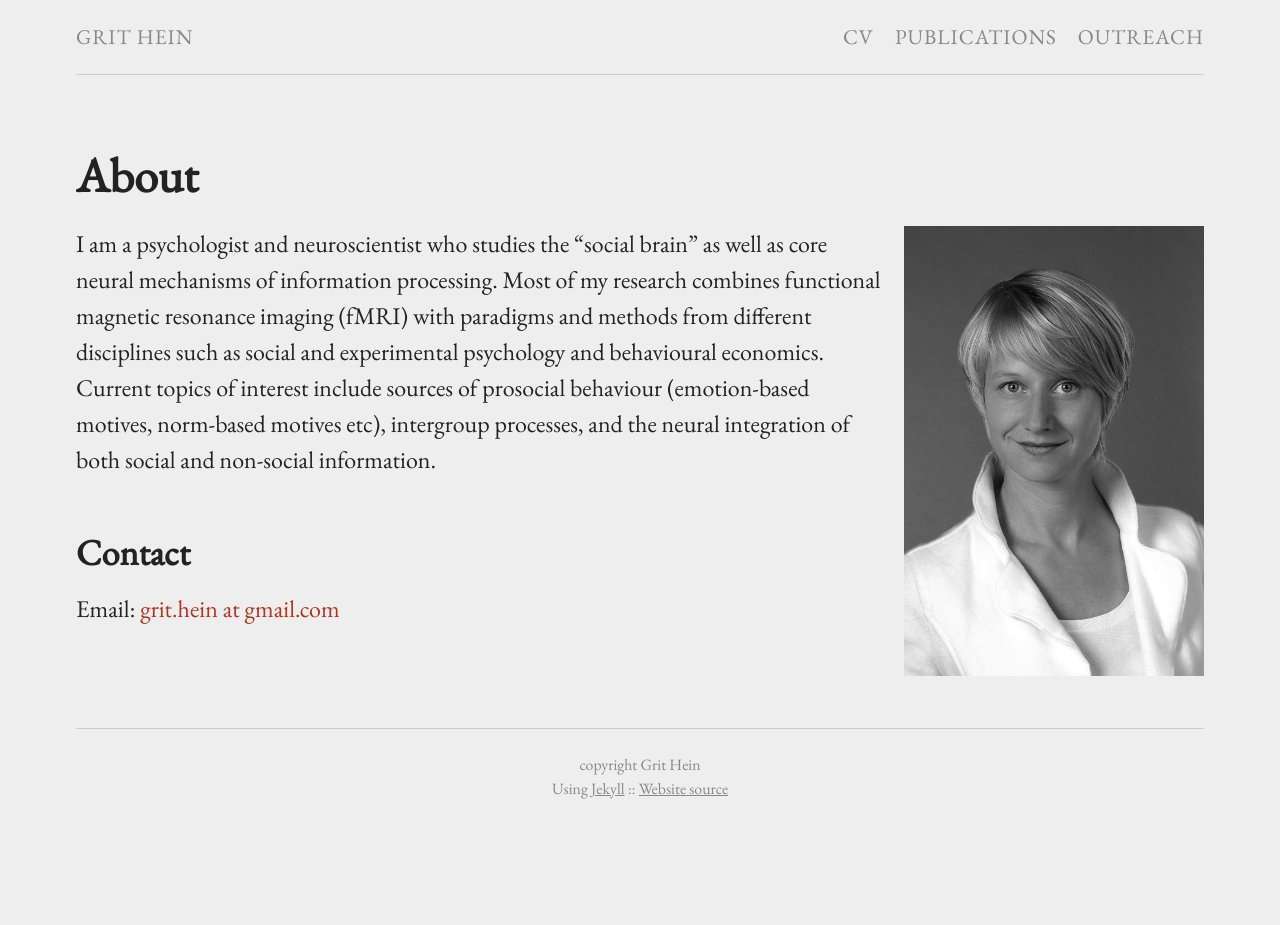
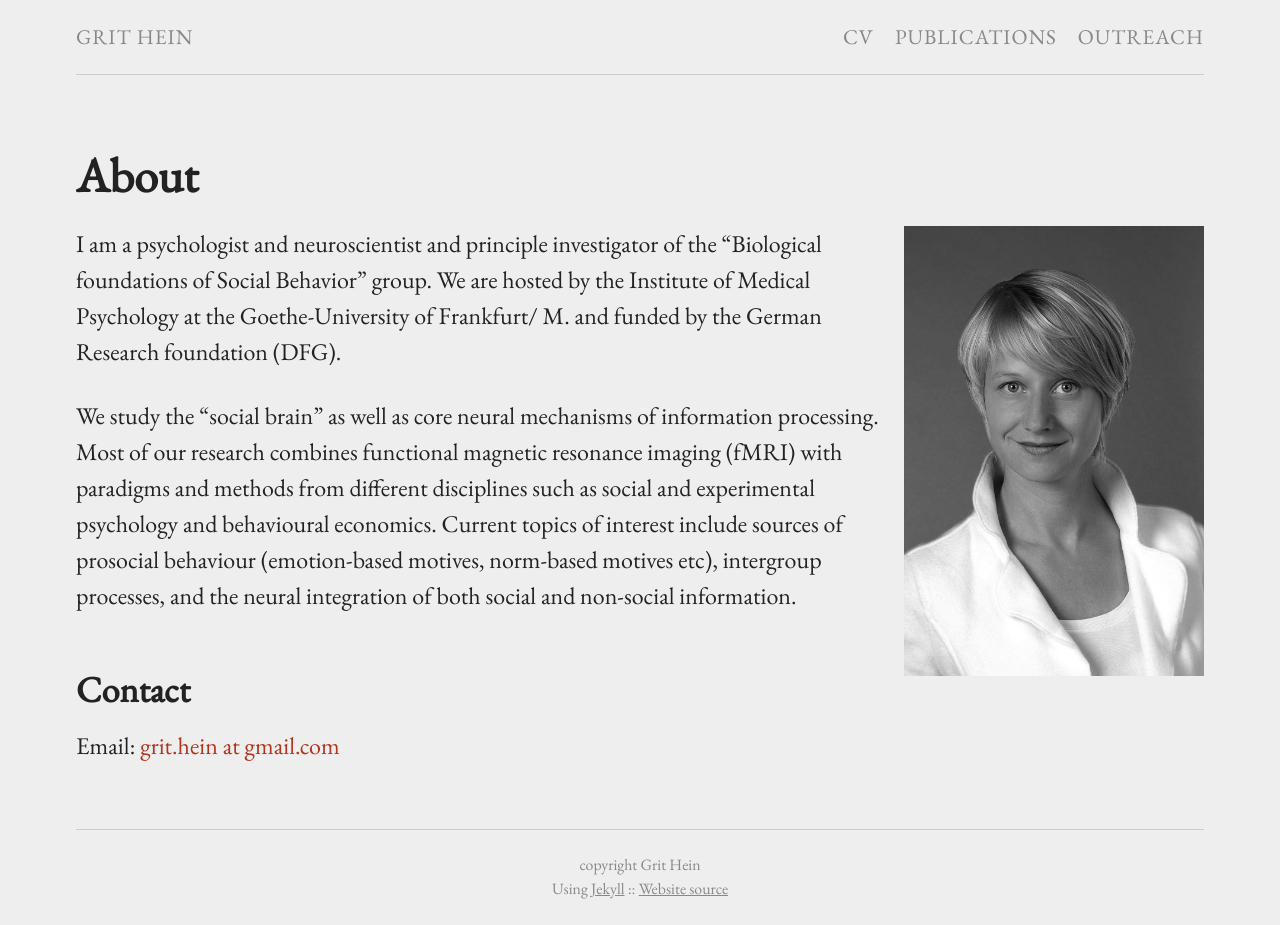
Before and after one commit to grithein/grithein, a Jekyll site: the page built from index.md, in a window 1280 px wide. Built offline with Jekyll 4.4.1, drawn with Linux system fonts in a browser that asks for light colours; before the commit the page ends 900 px from its top, so only the background shows below that.

Commit message:
Update from Forestry.io - index.md

```diff
--- a/index.md
+++ b/index.md
@@ -5,7 +5,9 @@ permalink: "/"
 ---
 {% include image.html url="images/Grit_pic.jpg" caption="" max_width="300px" align="right" %}
 
-I am a psychologist and neuroscientist who studies the “social brain” as well as core neural mechanisms of information processing. Most of my research combines functional magnetic resonance imaging (fMRI) with paradigms and methods from different disciplines such as social and experimental psychology and behavioural economics. Current topics of interest include sources of prosocial behaviour (emotion-based motives, norm-based motives etc), intergroup processes, and the neural integration of both social and non-social information.
+I am a psychologist and neuroscientist and principle investigator of the "Biological foundations of Social Behavior" group. We are hosted by the Institute of Medical Psychology at the Goethe-University of Frankfurt/ M. and funded by the German Research foundation (DFG).
+
+We study the “social brain” as well as core neural mechanisms of information processing. Most of our research combines functional magnetic resonance imaging (fMRI) with paradigms and methods from different disciplines such as social and experimental psychology and behavioural economics. Current topics of interest include sources of prosocial behaviour (emotion-based motives, norm-based motives etc), intergroup processes, and the neural integration of both social and non-social information.
 
 ## Contact
 
```
